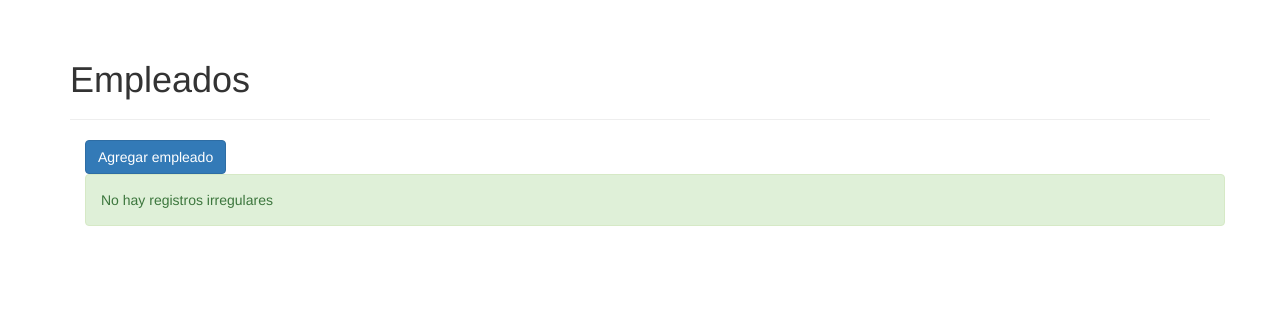
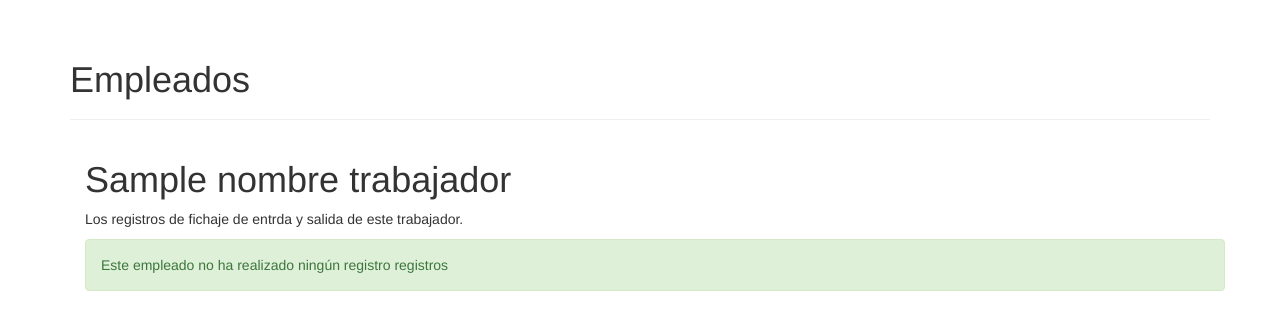
Before and after one commit to brunodsf05/EmployeeAttendanceTracker-Backend, a Flask app: template templates/lists/list_registros.html in a window 1280 px wide. Shown: the part 52-382 px from the top of the page. Run offline with Flask 3, Linux system fonts and the light colour scheme; tables that the repository leaves empty hold one stand-in row (values such as "Sample post"); the template is opened without the code that fills it: values that come from a table or form of the project are taken from there, most other values are stand-ins (such as "Sample title", 1, 10 or a date in 2020); parts of the project's set-up code (start-up, migrations or seed data) failed here and were passed over; some libraries are stand-ins or nearby versions.

Commit message:
Fix: Se arregló la pantalla de listar registros

```diff
--- a/app.py
+++ b/app.py
@@ -311,7 +311,7 @@ def admin_listar_registros(id):
     registros_irregulares = []
     registros_correctos = []
 
-    return render_template("lists/list_registros.html", registros_irregulares=registros_irregulares, registros_correctos=registros_correctos)
+    return render_template("lists/list_registros.html", nombre_trabajador=trabajador.nombre, registros_irregulares=registros_irregulares, registros_correctos=registros_correctos)
 
 
 
--- a/templates/lists/list_registros.html
+++ b/templates/lists/list_registros.html
@@ -1,30 +1,31 @@
 {% extends "base.html" %}
 {% import "bootstrap/wtf.html" as wtf %}
 
-{% block title %}Flasky - Empleados{% endblock %}
+{% block title %}Flasky - Registros{% endblock %}
 
 {% block page_content %}
 <div class="page-header">
     <h1>Empleados</h1>
 </div>
 <div class="container">
-    <a href="{{ url_for('admin_agregar_empleado') }}" class="btn btn-primary">Agregar empleado</a>
+    <h1>{{ nombre_trabajador }}</h1>
+    <p>Los registros de fichaje de entrda y salida de este trabajador.</p>
 
     {% if registros_irregulares|length == 0 and registros_correctos|length == 0 %}
-        <div class="alert alert-success">No hay registros irregulares</div>
+        <div class="alert alert-success">Este empleado no ha realizado ningún registro registros</div>
     {% else %}
 
-        <h2>Activos</h2>
+        <h2>Irregulares</h2>
         {% if registros_irregulares|length == 0 %}
-            <div class="alert alert-info">No hay empleados activos</div>
+            <div class="alert alert-info">No se encontraron registros irregulares</div>
         {% else %}
             {% set registros = registros_irregulares %}
             {% include "lists/table_registros.html" %}
         {% endif %}
 
-        <h2>De baja</h2>
+        <h2>Correctos</h2>
         {% if registros_correctos|length == 0 %}
-            <div class="alert alert-info">No hay registros normales</div>
+            <div class="alert alert-info">No se encontraron registros correctos</div>
         {% else %}
             {% set registros = registros_correctos %}
             {% include "lists/table_registros.html" %}
```
